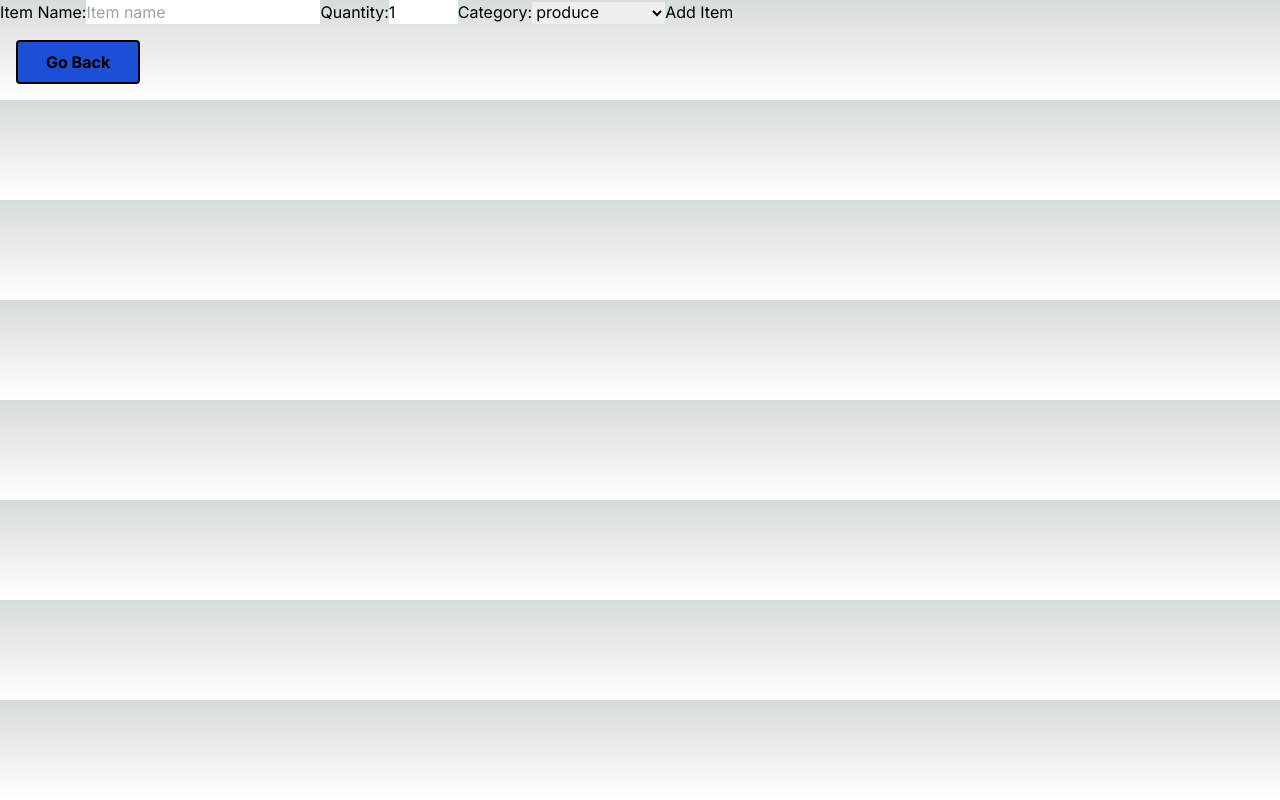
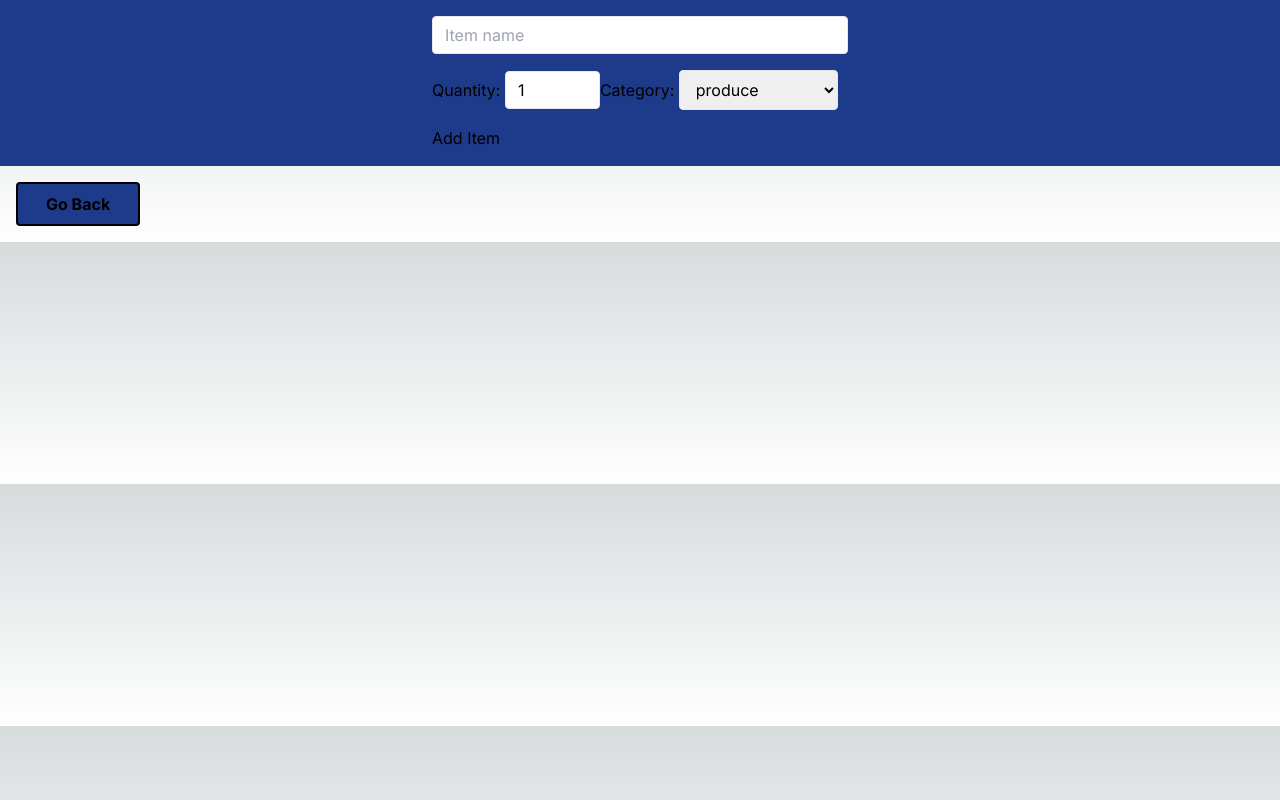
Before and after one commit to Gabrealk/cprg306-assignments, a Next.js app: page /week4 in a window 1280 px wide. Built offline with nearby package versions, Linux system fonts and the light colour scheme.

Commit message:
styling updates

```diff
--- a/app/week4/new-item.js
+++ b/app/week4/new-item.js
@@ -34,30 +34,36 @@ export default function Newevent(){
 
     //stuff in the return/main field is html/css etc
     return(
-        <main>
-            <form>
+        <main className="flex items-center justify-center bg-blue-900">
+            <form className="w-full max-w-md p-4">
+                <div className="mb-4">
                     {/*used to input the items name and updates the value
-                based on the input*/}
-                <label>Item Name:</label>
+                    based on the input
+                    <label>Item Name:</label>*/}
                     <input type="text"
                     value={name} placeholder="Item name"
                     onChange={(nchange) => setName(nchange.target.value)}
                     required //makes the name field required in order to submit the form
-                className="text-black"
+                    className="text-black border rounded w-full py-2 px-3 leading-tight"
                     />
                     {/*the change basically represents he event object */}
 
-                <label>Quantity:</label>
+                </div>
+
+                <div className="mb-4">
+                    <label>Quantity: </label>
                     <input type="number"
                     value={quantity} min={1} max={99}
                     onChange={(qchange) => setQuantity(qchange.target.value)}
                     required
-                className="text-black"
+                    className="text-black border rounded w-half py-2 px-3 leading-tight"
                     //same dealio as before
                     />
 
-                <label>Category:</label>
-                <select value={category} onChange={(cchange) => setCategory(cchange.target.value)} className="text-black" required>
+                    <label>Category: </label>
+                    <select value={category} onChange={(cchange) => setCategory(cchange.target.value)}
+                    className="text-black border rounded w-half py-2 px-3 leading-tight"
+                    required>
                         <option value="produce">produce</option>
                         <option value="Dairy">Dairy</option>
                         <option value="Bakery">Bakery</option>
@@ -72,8 +78,12 @@ export default function Newevent(){
                     </select>
                     {/*above select statement gives the user different options
                     to choose from with the variables stated*/}
+                </div>
 
+                <div>
                     <button type="submit">Add Item</button>
+                </div>
+
 
             </form>
 
--- a/app/week4/page.js
+++ b/app/week4/page.js
@@ -12,7 +12,7 @@ export default function usability(){
             <button className="font-bold
                 px-7 py-2
                 text-black
-                bg-blue-700
+                bg-blue-900
                 border-2 border-black m-4 rounded
                 hover:bg-blue-500">
                 <p><Link href ="../">Go Back</Link></p>
```
Lines whose indentation alone changed are shown as unchanged.
